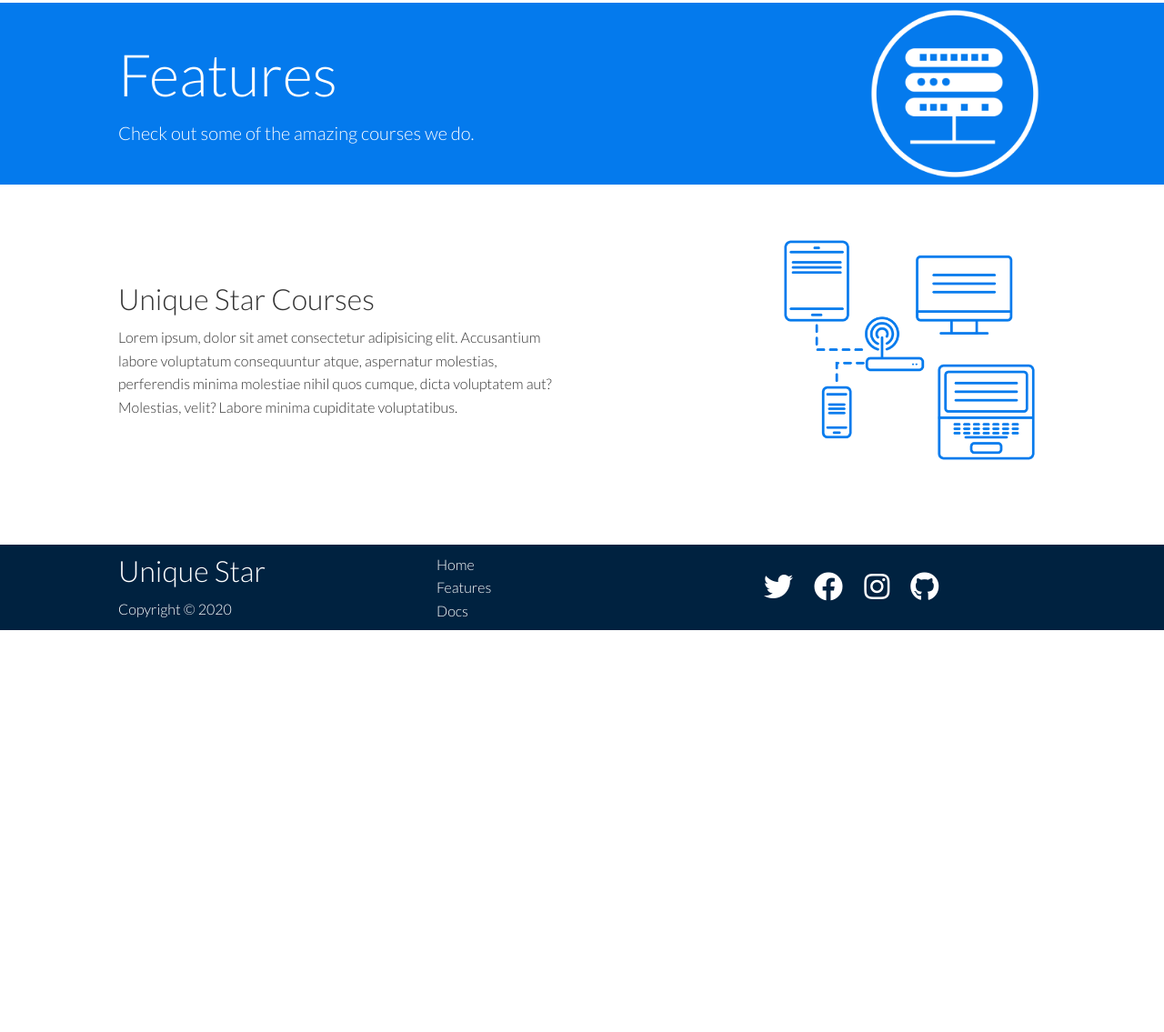
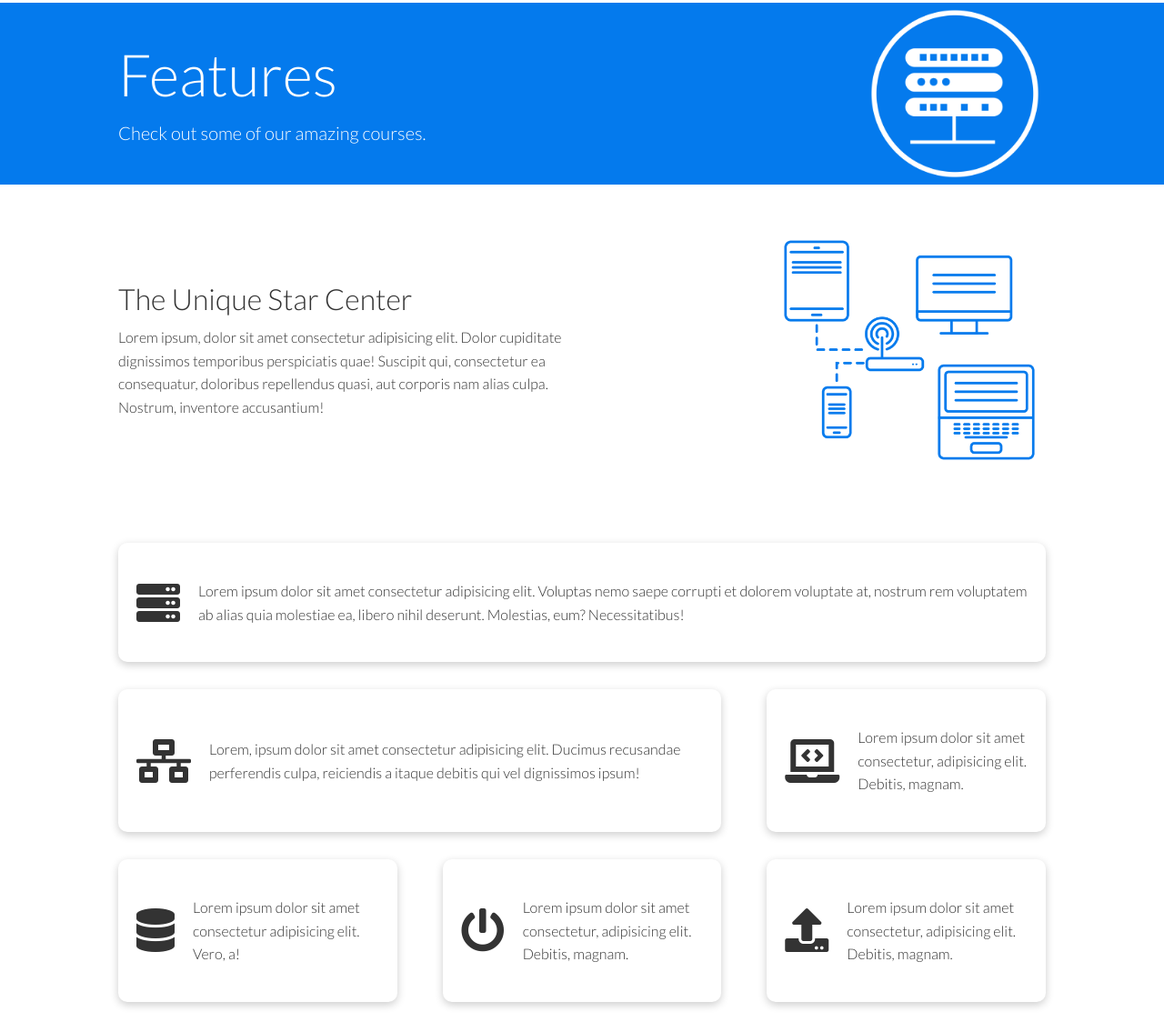
Before and after one commit to Mickey374/UniqueStar-Website, a plain HTML site: page features.html in a window 1280 px wide. Shown: the part 89-1224 px from the top of the page at 91% size. Before the commit the page ends 846 px from the top, so only its background shows below. Drawn offline with Linux system fonts and the light colour scheme.

Commit message:
Designed the features.html page with soome CSS

```diff
--- a/css/style.css
+++ b/css/style.css
@@ -199,6 +199,23 @@ img{
     justify-self: flex-end;
 }
 
+.features-main .card > i{
+    margin-right: 20px;
+}
+
+.features-main .grid{
+    padding: 30px;
+}
+
+.features-main .grid > *:first-child{
+    grid-column: 1 / span 3;
+}
+
+.features-main .grid > *:nth-child(2){
+    grid-column: 1 / span 2;
+}
+
+
 /*Footer*/
 .footer .social a{
     margin: 0 10px;
--- a/features.html
+++ b/features.html
@@ -9,15 +9,15 @@
       integrity="sha512-+4zCK9k+qNFUR5X+cKL9EIR+ZOhtIloNl9GIKS57V1MyNsYpYcUrUeQc9vNfzsWfV28IaLL3i96P9sdNyeRssA=="
       crossorigin="anonymous"
     />
-    <link rel="stylesheet" href="/css/style.css" />
-    <link rel="stylesheet" href="/css/utilities.css" />
-    <title>Unique Star | Learning Center</title>
+    <link rel="stylesheet" href="css/utilities.css" />
+    <link rel="stylesheet" href="css/style.css" />
+    <title>Unique Star</title>
   </head>
   <body>
-    <!--NavBar-->
+    <!-- Navbar -->
     <div class="navbar">
       <div class="container flex">
-        <h1 class="logo">Unique Star</h1>
+        <h1 class="logo">Unique Star.</h1>
         <nav>
           <ul>
             <li><a href="index.html">Home</a></li>
@@ -27,36 +27,92 @@
         </nav>
       </div>
     </div>
-    <!--Head Area-->
+
+    <!-- Head -->
     <section class="features-head bg-primary py-3">
       <div class="container grid">
         <div>
           <h1 class="xl">Features</h1>
-          <p class="lead">Check out some of the amazing courses we do.</p>
+          <p class="lead">
+            Check out some of our amazing courses.
+          </p>
         </div>
-        <img src="images/server.png" alt="">
+        <img src="images/server.png" alt="" />
       </div>
     </section>
 
-    <!--Sub Head-->
+    <!-- Sub head -->
     <section class="features-sub-head bg-light py-3">
-        <div class="container grid">
-            <div>
-                <h1 class="md">Unique Star Courses</h1>
-                <p>Lorem ipsum, dolor sit amet consectetur adipisicing elit. Accusantium labore voluptatum consequuntur atque, aspernatur molestias, perferendis minima molestiae nihil quos cumque, dicta voluptatem aut? Molestias, velit? Labore minima cupiditate voluptatibus.</p>
-              </div>
-              <img src="images/server2.png" alt="">
+      <div class="container grid">
+        <div>
+          <h1 class="md">The Unique Star Center</h1>
+          <p>
+            Lorem ipsum, dolor sit amet consectetur adipisicing elit. Dolor
+            cupiditate dignissimos temporibus perspiciatis quae! Suscipit qui,
+            consectetur ea consequatur, doloribus repellendus quasi, aut
+            corporis nam alias culpa. Nostrum, inventore accusantium!
+          </p>
         </div>
+        <img src="images/server2.png" alt="" />
+      </div>
     </section>
 
-    <!--Footer-->
+    <section class="features-main my-2">
+      <div class="container grid grid-3">
+        <div class="card flex">
+          <i class="fas fa-server fa-3x"></i>
+          <p>
+            Lorem ipsum dolor sit amet consectetur adipisicing elit. Voluptas
+            nemo saepe corrupti et dolorem voluptate at, nostrum rem voluptatem
+            ab alias quia molestiae ea, libero nihil deserunt. Molestias, eum?
+            Necessitatibus!
+          </p>
+        </div>
+        <div class="card flex">
+          <i class="fas fa-network-wired fa-3x"></i>
+          <p>
+            Lorem, ipsum dolor sit amet consectetur adipisicing elit. Ducimus
+            recusandae perferendis culpa, reiciendis a itaque debitis qui vel
+            dignissimos ipsum!
+          </p>
+        </div>
+        <div class="card flex">
+          <i class="fas fa-laptop-code fa-3x"></i>
+          <p>
+            Lorem ipsum dolor sit amet consectetur, adipisicing elit. Debitis,
+            magnam.
+          </p>
+        </div>
+        <div class="card flex">
+          <i class="fas fa-database fa-3x"></i>
+          <p>
+            Lorem ipsum dolor sit amet consectetur adipisicing elit. Vero, a!
+          </p>
+        </div>
+        <div class="card flex">
+          <i class="fas fa-power-off fa-3x"></i>
+          <p>
+            Lorem ipsum dolor sit amet consectetur, adipisicing elit. Debitis,
+            magnam.
+          </p>
+        </div>
+        <div class="card flex">
+          <i class="fas fa-upload fa-3x"></i>
+          <p>
+            Lorem ipsum dolor sit amet consectetur, adipisicing elit. Debitis,
+            magnam.
+          </p>
+        </div>
+      </div>
+    </section>
+
+    <!-- Footer -->
     <footer class="footer bg-dark py-5">
       <div class="container grid grid-3">
         <div>
           <h1>Unique Star</h1>
           <p>Copyright &copy; 2020</p>
         </div>
-
         <nav>
           <ul>
             <li><a href="index.html">Home</a></li>
@@ -64,12 +120,11 @@
             <li><a href="docs.html">Docs</a></li>
           </ul>
         </nav>
-
         <div class="social">
-          <a href="#"><i class="fab fa-twitter fa-2x"></i></a>
+          <a href="#"><i class="fab fa-github fa-2x"></i></a>
           <a href="#"><i class="fab fa-facebook fa-2x"></i></a>
           <a href="#"><i class="fab fa-instagram fa-2x"></i></a>
-          <a href="#"><i class="fab fa-github fa-2x"></i></a>
+          <a href="#"><i class="fab fa-twitter fa-2x"></i></a>
         </div>
       </div>
     </footer>
```
